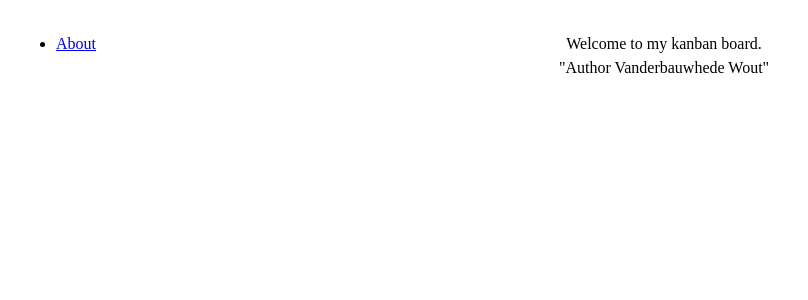
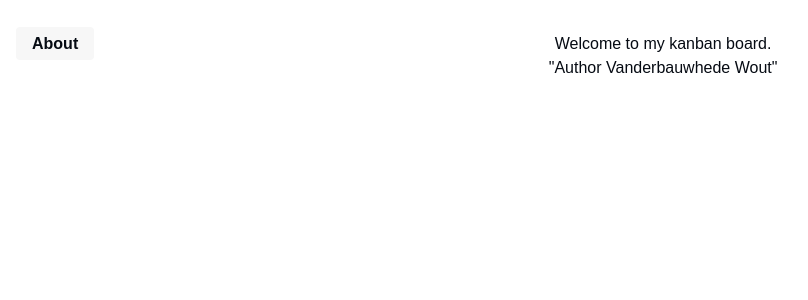
Before and after one commit to pgm-2425-programming-4/final-project-pgm-woutvande22, a React (Vite) app in the folder client/: page / in a window 1280 px wide. Shown: the top 300 px of the page, without its empty margins (16-824 px from the left). Built offline with nearby package versions, Linux system fonts and the light colour scheme; no server answers.

Commit message:
added nav styling

```diff
--- a/client/src/css/nav.css
+++ b/client/src/css/nav.css
@@ -0,0 +1,27 @@
+.nav{
+    & .nav__list{
+        display: flex;
+        flex-direction: column;
+        gap: 1rem;
+        list-style: none;
+        padding: 0;
+        margin: 0;
+    }
+
+    & .nav__link{
+        text-decoration: none;
+        color: var(--text-color);
+        padding: 0.5rem 1rem;
+        border-radius: 4px;
+        transition: all 0.3s ease;
+
+        &:hover {
+            background-color: var(--card-color);
+        }
+    }
+
+    & .active {
+        background-color: var(--card-color);
+        font-weight: bold;
+    }
+}
--- /dev/null
+++ b/client/src/css/variables.css
@@ -0,0 +1,6 @@
+:root{
+    --background-colr: hsl(211, 17%, 97%);
+    --card-color: hsl(0, 0%, 97%);
+    --text-color:hsl(218, 52%, 5%);
+
+}
--- a/client/src/index.css
+++ b/client/src/index.css
@@ -1,5 +1,14 @@
 @import url("../src/css/reset.css");
+@import url("../src/css/variables.css");
 @import url("../src/css/nav.css");
+
+body {
+  margin: 0;
+  padding: 0;
+  font-family: Arial, sans-serif;
+  background-color: var(--background-color);
+  color: var(--text-color);
+}
 
 #root {
   display: grid;
--- a/client/src/routes/__root.jsx
+++ b/client/src/routes/__root.jsx
@@ -43,10 +43,7 @@ function RootComponent() {
                 <Link className="nav__link"
                   to="/projects/$projectsId"
                   params={{ projectsId: String(project.id) }}
-                  style={{
-                    color: isActive ? "#3273dc" : undefined, //sets active color
-                    fontWeight: isActive ? "bold" : undefined,
-                  }}
+
                 >
                   {project.name}
                 </Link>
```
